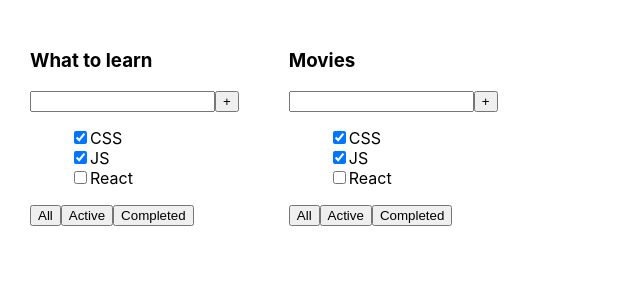
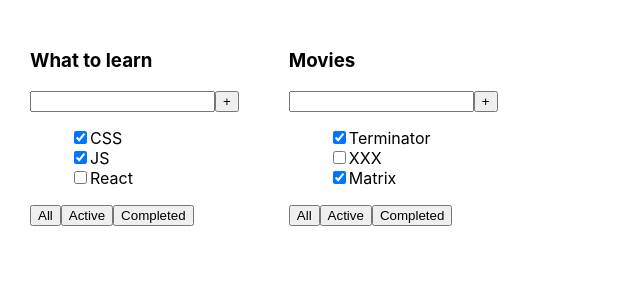
Before and after one commit to suniaikin/todolist-dimysch, a React (Create React App) app: page / in a window 1280 px wide. Shown: the top 300 px of the page, without its empty margins (0-640 px from the left). Built offline with nearby package versions, Linux system fonts and the light colour scheme.

Commit message:
init commit2

```diff
--- a/src/App.tsx
+++ b/src/App.tsx
@@ -1,18 +1,24 @@
 import React from 'react';
 import './App.css';
-import {Todolist} from "./Todolist";
+import {TaskType, Todolist} from "./Todolist";
 
 function App() {
 
-	let task1 = [
+	let task1: Array<TaskType> = [
 		{id: 1, title: 'CSS', isDone: true},
-		{id: 1, title: 'CSS', isDone: true},
-		{id: 1, title: 'CSS', isDone: true},
+		{id: 1, title: 'JS', isDone: true},
+		{id: 1, title: 'React', isDone: false},
+	]
+
+		let task2: Array<TaskType> = [
+		{id: 1, title: 'Terminator', isDone: true},
+		{id: 1, title: 'XXX', isDone: false},
+		{id: 1, title: 'Matrix', isDone: true},
 	]
 	return (
 		<div className="App">
-			<Todolist title={"What to learn"}/>
-			<Todolist title={"Movies"}/>
+			<Todolist title={"What to learn"} tasks={task1}/>
+			<Todolist title={"Movies"} tasks={task2}/>
 		</div>
 	);
 }
--- a/src/Todolist.tsx
+++ b/src/Todolist.tsx
@@ -1,7 +1,14 @@
 import React from "react";
+
+export type TaskType = {
+	id: number;
+	title: string;
+	isDone: boolean;
+}
 
 type PropType = {
 	title: string;
+	tasks: Array<TaskType>
 }
 
 
@@ -14,9 +21,9 @@
 				<button>+</button>
 			</div>
 			<ul>
-				<li><input type="checkbox" checked={true}/><span>CSS</span></li>
-				<li><input type="checkbox" checked={true}/><span>JS</span></li>
-				<li><input type="checkbox" checked={false}/><span>React</span></li>
+				<li><input type="checkbox" checked={props.tasks[0].isDone}/><span>{props.tasks[0].title}</span></li>
+				<li><input type="checkbox" checked={props.tasks[1].isDone}/><span>{props.tasks[1].title}</span></li>
+				<li><input type="checkbox" checked={props.tasks[2].isDone}/><span>{props.tasks[2].title}</span></li>
 			</ul>
 			<div>
 				<button>All</button>
```
